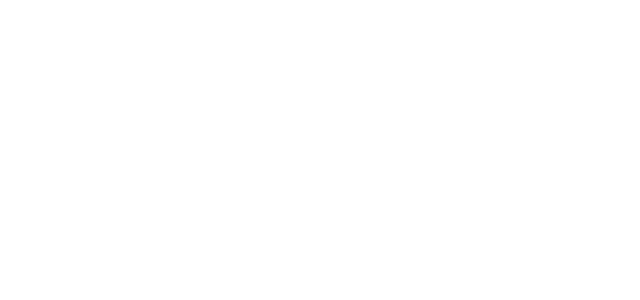
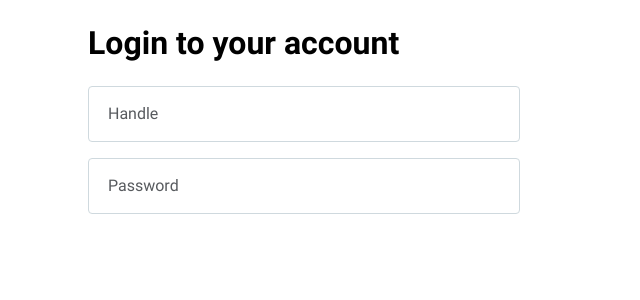
Before and after one commit to achahine78/pwipper-ui, a React (Vite) app: page /login in a window 1280 px wide. Before the commit this address had no page. Shown: the top 300 px of the page, without its empty margins (0-640 px from the left). Built offline with nearby package versions, Linux system fonts and the light colour scheme.

Commit message:
feat: add basic login page ui

```diff
--- a/src/App.tsx
+++ b/src/App.tsx
@@ -3,6 +3,7 @@
 import { Sidebar } from "./components/Sidebar";
 import { Profile } from "./pages/Profile";
 import { Signup } from "./pages/Signup";
+import { Login } from "./pages/Login";
 
 const AppShell = () => {
   return (
@@ -20,6 +21,7 @@
     <BrowserRouter>
       <Routes>
         <Route path="/signup" element={<Signup />} />
+        <Route path="/login" element={<Login />} />
         <Route path="/" element={<AppShell />}>
           <Route path="/home" element={<Homepage />} />
           <Route path="/profile" element={<Profile />} />
--- /dev/null
+++ b/src/components/LoginForm.scss
@@ -0,0 +1,18 @@
+.login-form {
+    padding-left: 80px;
+    padding-right: 80px;
+    display: flex;
+    flex-direction: column;
+    max-width: 600px;
+    .login-form__title {
+        font-weight: bold;
+        font-size: 32px;
+        margin-top: 16px;
+        margin-bottom: 16px;
+    }
+
+    .form-input {
+        margin-top: 8px;
+        margin-bottom: 8px;
+    }
+}
--- /dev/null
+++ b/src/components/LoginForm.tsx
@@ -0,0 +1,12 @@
+import "./LoginForm.scss";
+import { FormInput } from "./ui/FormInput";
+
+export const LoginForm = () => {
+  return (
+    <form className="login-form">
+      <div className="login-form__title">Login to your account</div>
+      <FormInput label="Handle" />
+      <FormInput label="Password" type="password" />
+    </form>
+  );
+};
--- /dev/null
+++ b/src/pages/Login.tsx
@@ -0,0 +1,9 @@
+import { LoginForm } from "../components/LoginForm";
+
+export const Login = () => {
+  return (
+    <div>
+      <LoginForm />
+    </div>
+  );
+};
```
